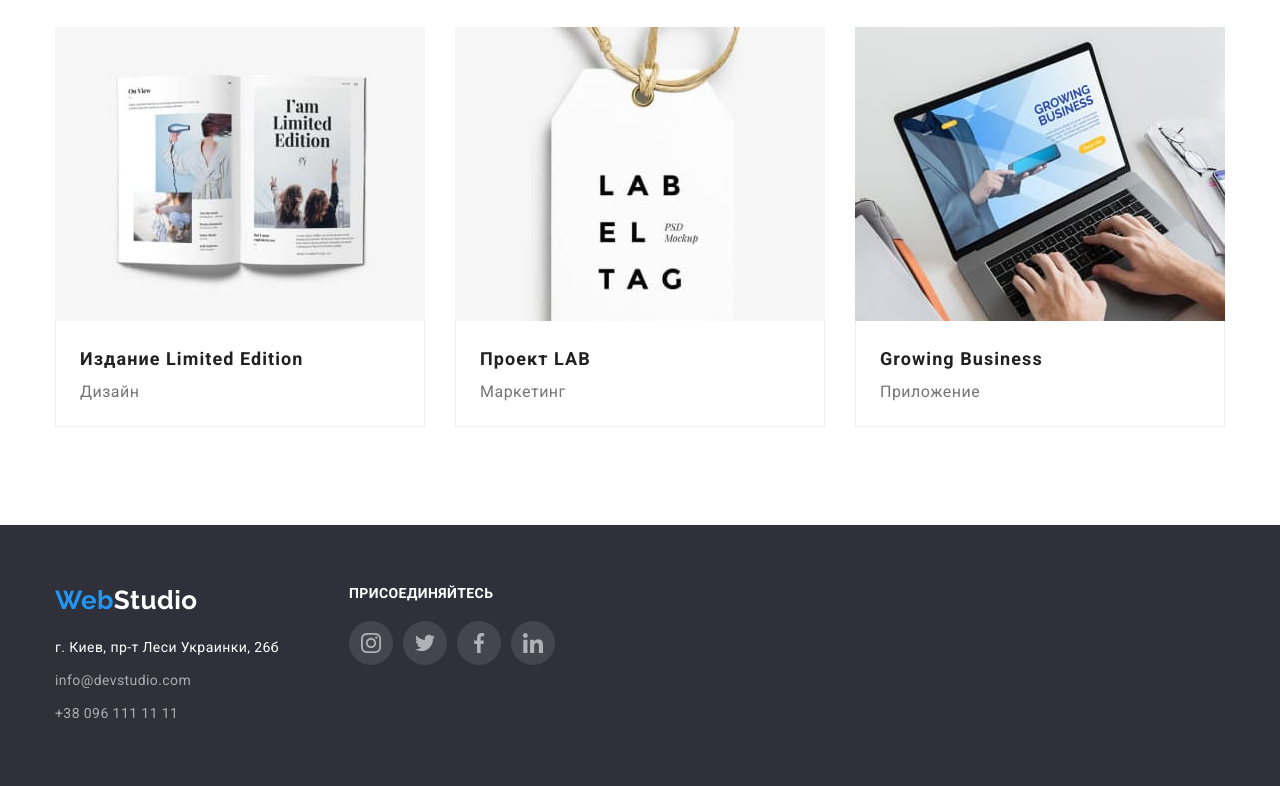
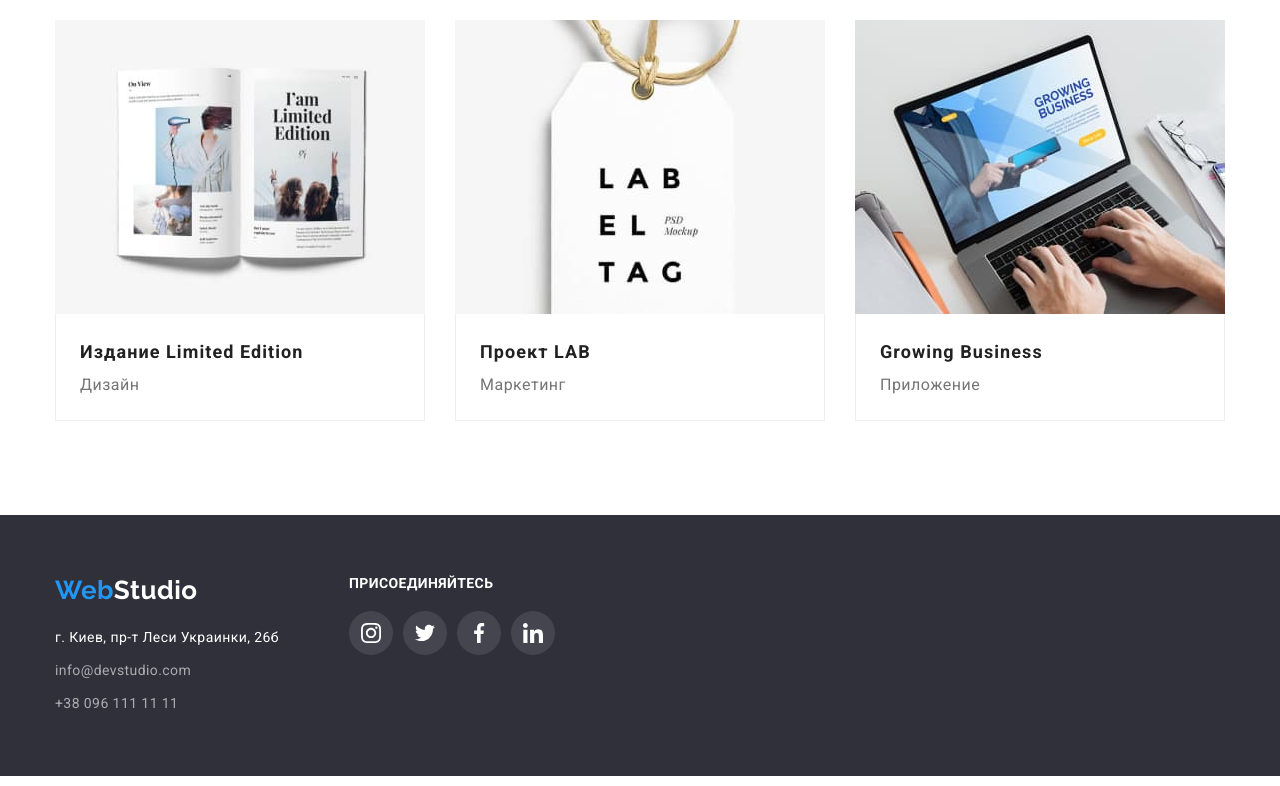
Before and after one commit to Oleg-Kupriianov/goit-markup-hw-05, a plain HTML site: page portfolio.html in a window 1280 px wide. Shown: the part 1109-1895 px from the top of the page. Drawn offline with Linux system fonts and the light colour scheme.

Commit message:
feat: ready

```diff
--- a/css/styles.css
+++ b/css/styles.css
@@ -665,7 +665,7 @@ img {
   align-items: center;
   border-radius: 50%;
   background: rgba(255, 255, 255, 0.1);
-  fill: var(--icons);
+  fill: var(--color-bg-white);
   color: var(--color-bg-white);
   transition-duration: 250ms;
   transition-timing-function: cubic-bezier(0.4, 0, 0.2, 1);
@@ -732,7 +732,7 @@ img {
 .gallery-item {
   position: relative;
   width: 370px;
-  height: 404px;
+  /* height: 404px; */
   box-sizing: border-box;
   margin-bottom: 30px;
   margin-right: 30px;
```
